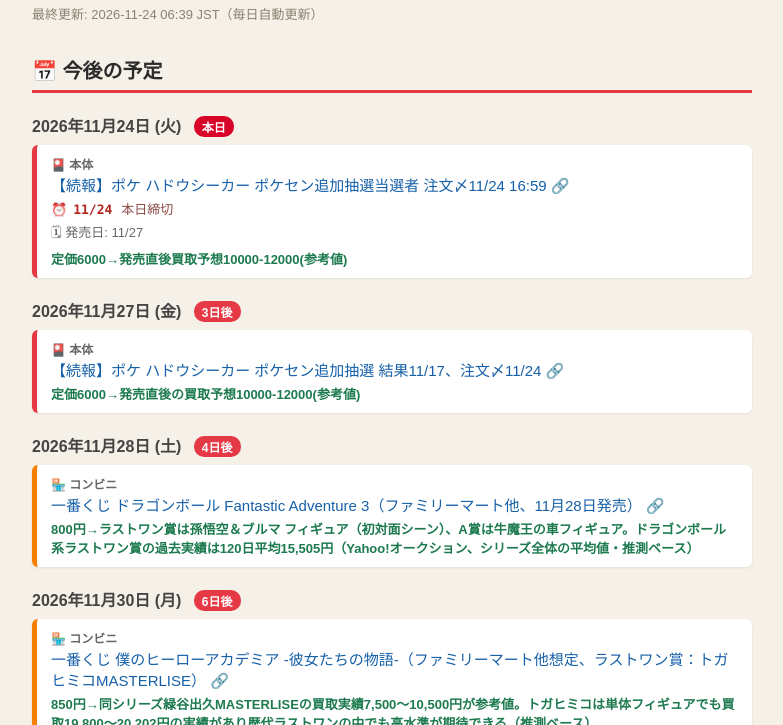
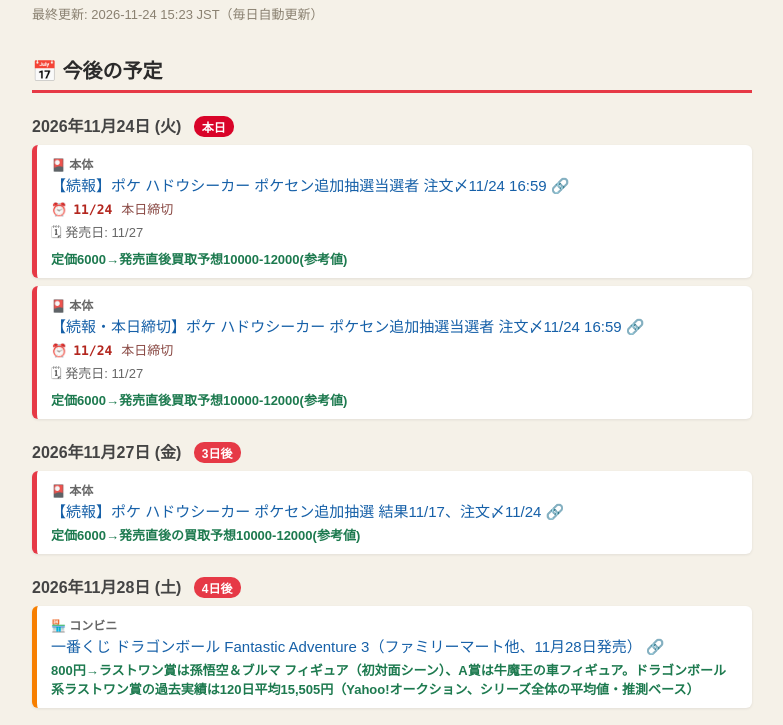
Before and after one commit to sajicosaji/resale-watch, a plain HTML site: page docs/index.html in a window 1280 px wide. Shown: the part 83-808 px from the top of the page, without its empty margins (248-1031 px from the left). Drawn offline with Linux system fonts and the light colour scheme.

Commit message:
calendar: update

```diff
--- a/docs/index.html
+++ b/docs/index.html
@@ -45,7 +45,7 @@
 <body>
 <div class="wrap">
   <h1>🎴 転売ウォッチ カレンダー</h1>
-  <div class="updated">最終更新: 2026-11-24 06:39 JST（毎日自動更新）</div>
+  <div class="updated">最終更新: 2026-11-24 15:23 JST（毎日自動更新）</div>
 
   <h2>📅 今後の予定</h2>
   <div class="date-group"><h3>2026年11月24日 (火) <span class="badge today">本日</span></h3>
@@ -53,6 +53,15 @@
                 <div class="item" style="border-left-color:#e63946">
                     <div class="source">🎴 本体</div>
                     <div class="topic"><a class="topic-link" href="https://www.pokemoncenter-online.com/9900000008482.html" target="_blank" rel="noopener">【続報】ポケ ハドウシーカー ポケセン追加抽選当選者 注文〆11/24 16:59 🔗</a></div>
+
+                    <div class="deadline">⏰<span class="deadline-date">11/24</span><span class="deadline-label">本日締切</span></div>
+                    <div class="release">🗓 発売日: 11/27</div>
+                    <div class="price">定価6000→発売直後買取予想10000-12000(参考値)</div>
+                </div>
+
+                <div class="item" style="border-left-color:#e63946">
+                    <div class="source">🎴 本体</div>
+                    <div class="topic"><a class="topic-link" href="https://www.pokemoncenter-online.com/9900000008482.html" target="_blank" rel="noopener">【続報・本日締切】ポケ ハドウシーカー ポケセン追加抽選当選者 注文〆11/24 16:59 🔗</a></div>
 
                     <div class="deadline">⏰<span class="deadline-date">11/24</span><span class="deadline-label">本日締切</span></div>
                     <div class="release">🗓 発売日: 11/27</div>
```
